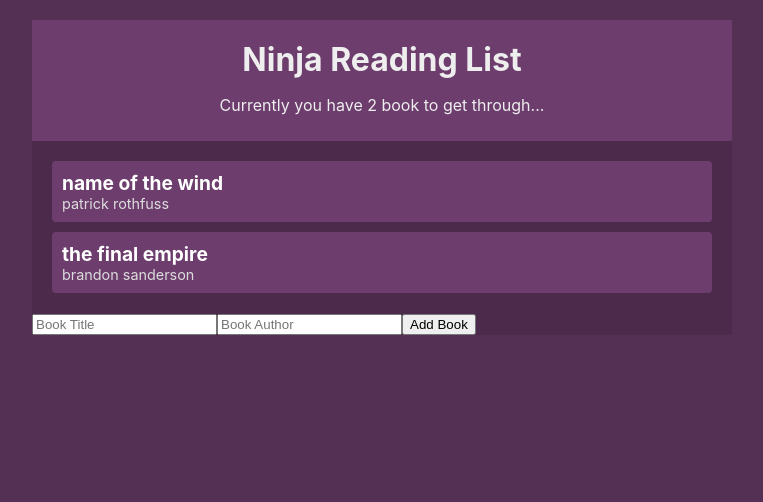
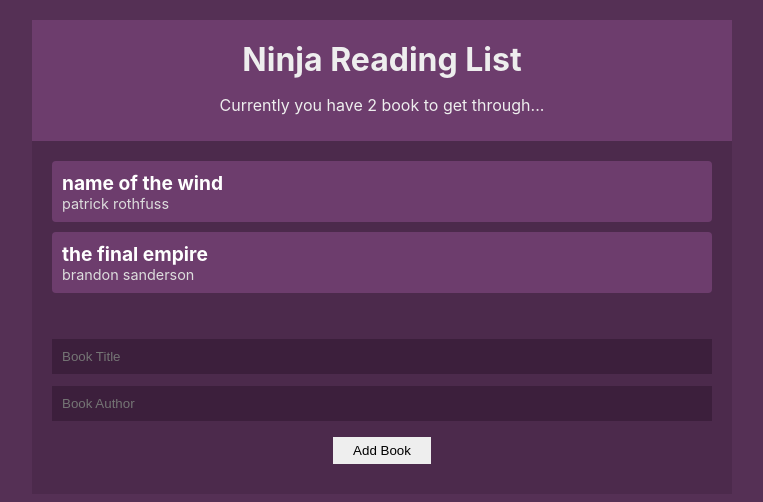
Before and after one commit to DaniyalManzoor/Book_Listing_app, a React (Create React App) app: page / in a window 1280 px wide. Shown: the top 502 px of the page, without its empty margins (258-1021 px from the left). Built offline with nearby package versions, Linux system fonts and the light colour scheme.

Commit message:
style to NewBookFrom components

```diff
--- a/src/index.css
+++ b/src/index.css
@@ -53,3 +53,23 @@
   margin: 20px;
   text-align: center;
 }
+
+form {
+  padding: 20px;
+}
+input[type="text"] {
+  width: 100%;
+  padding: 10px;
+  box-sizing: border-box;
+  margin: 6px 0;
+  background-color: #3c1f3c;
+  color: #fff;
+  border: 0;
+}
+button {
+  margin: 10px auto;
+  background-color: #eee;
+  border: 0;
+  padding: 6px 20px;
+  display: block;
+}
```
